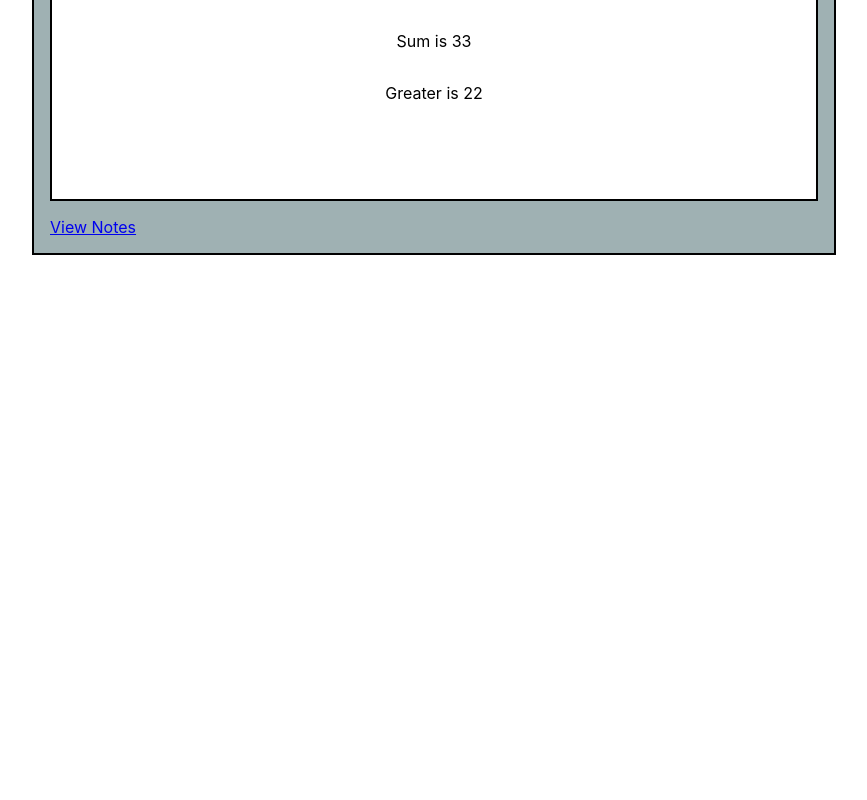
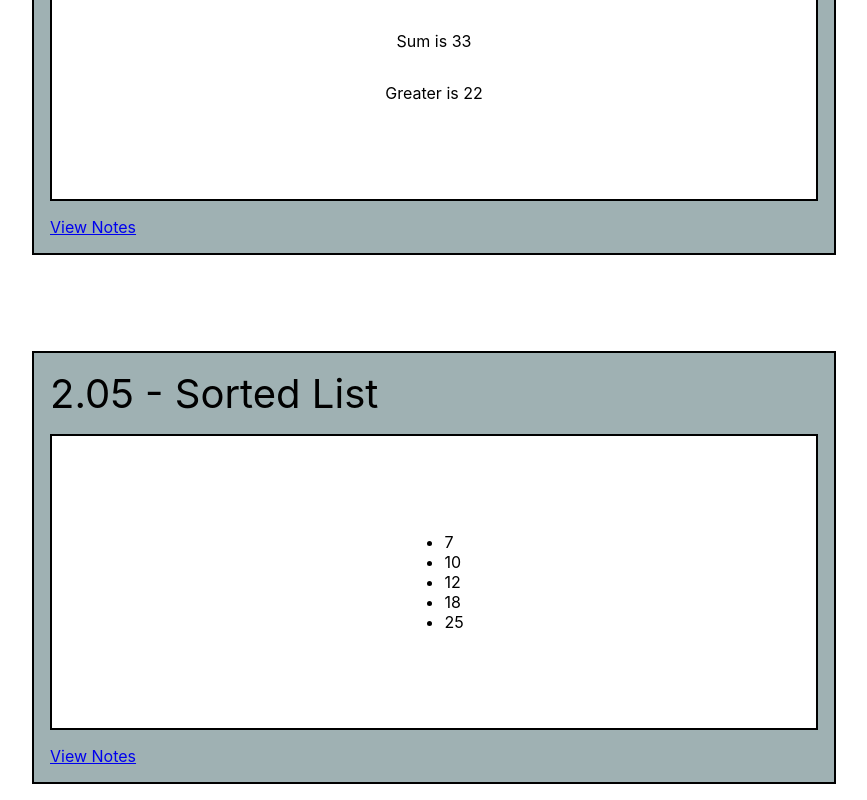
Before and after one commit to andentx/notes-complete-react-js-by-edufect-institute, a React (Create React App) app: page / in a window 1280 px wide. Shown: the part 1978-2778 px from the top of the page, without its empty margins (206-1073 px from the left). Before the commit the page ends 2249 px from the top, so only its background shows below. Built offline with nearby package versions, Linux system fonts and the light colour scheme.

Commit message:
Add example 2.05

```diff
--- a/src/components/ExampleList.jsx
+++ b/src/components/ExampleList.jsx
@@ -4,6 +4,7 @@ import Example201 from "./Lesson02/Example201";
 import Example202 from "./Lesson02/Example202";
 import Example203 from "./Lesson02/Example203";
 import Example204 from "./Lesson02/Example204";
+import Example205 from "./Lesson02/Example205";
 
 import ExampleContainer from "./ExampleContainer";
 
@@ -51,6 +52,16 @@ export default function ExampleList() {
             >
                 <Example204 />
             </ExampleContainer>
+
+            <ExampleContainer
+                exampleID={"205"}
+                exampleTitle={"2.05 - Sorted List"}
+                exampleLink={
+                    "https://github.com/andentx/notes-introduction-to-react-by-edufect-institute/blob/main/Lesson02.md#example205"
+                }
+            >
+                <Example205 />
+            </ExampleContainer>
         </div>
     );
 }
--- /dev/null
+++ b/src/components/Lesson02/Example205.jsx
@@ -0,0 +1,22 @@
+import React, { Component } from "react";
+
+class Example205 extends Component {
+    state = {
+        numbersList: [10, 7, 18, 12, 25],
+    };
+
+    render() {
+        let { numbersList } = this.state;
+        let numberListCopy = [...numbersList];
+        numberListCopy.sort((n1, n2) => n1 - n2);
+        return (
+            <ul>
+                {numberListCopy.map((n1) => (
+                    <li>{n1}</li>
+                ))}
+            </ul>
+        );
+    }
+}
+
+export default Example205;
```
Also changed, not shown: 1 other file (tests, documents, lock files or other folders).
